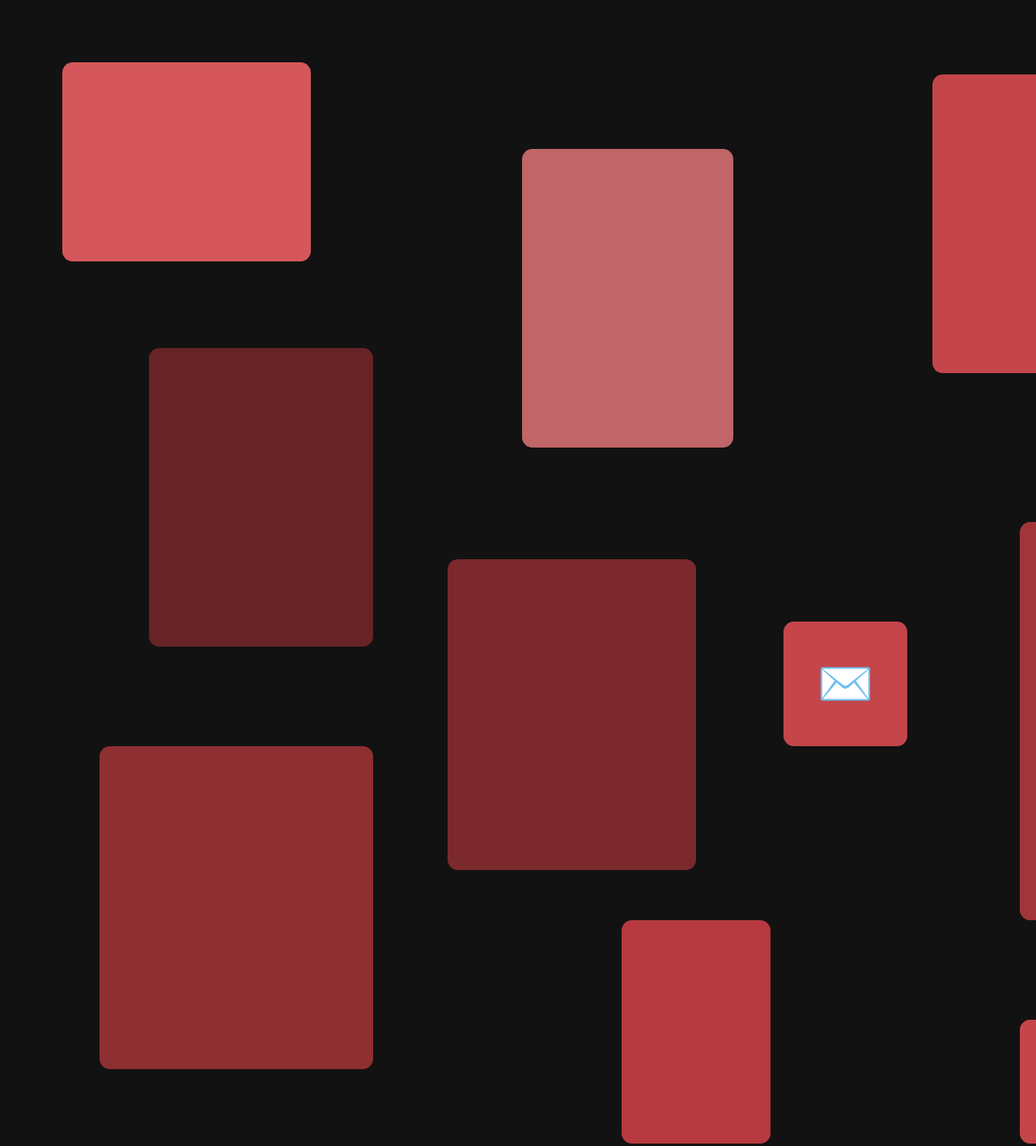
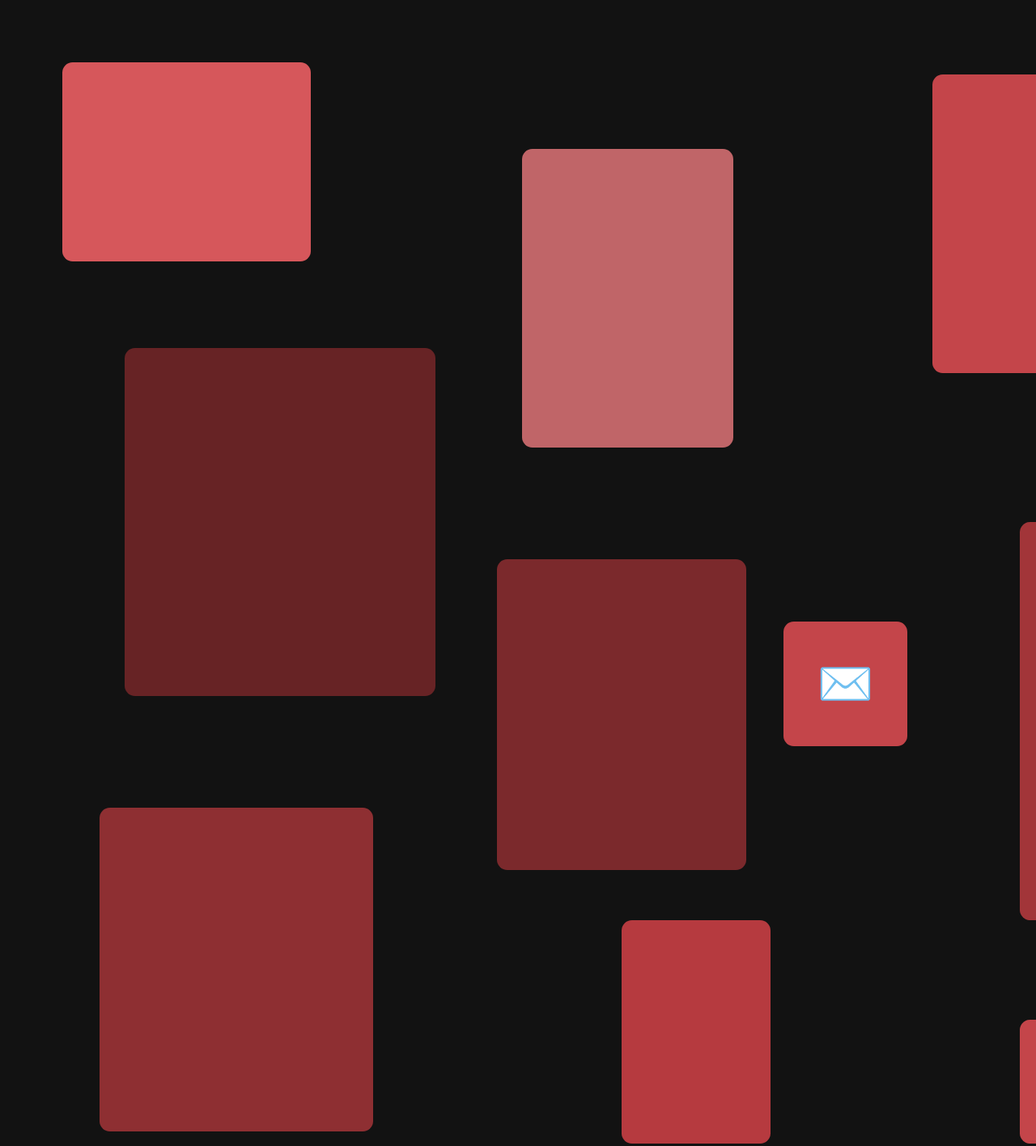
Before and after one commit to Hergelink/portfolio, a plain HTML site: page index.html in a window 1280 px wide. Shown: the top 1416 px of the page at 81% size. Drawn offline with Linux system fonts and the light colour scheme.

Commit message:
added new screenshot for klevvvers

```diff
--- a/style.css
+++ b/style.css
@@ -129,9 +129,9 @@ body {
 
   .tile:nth-child(3) {
     background-color: #672325;
-    height: 24%;
-    width: 18%;
-    left: 12%;
+    height: 28%;
+    width: 25%;
+    left: 10%;
     top: 28%;
   }
 
@@ -139,7 +139,7 @@ body {
     background-color: #7b292c;
     height: 25%;
     width: 20%;
-    left: 36%;
+    left: 40%;
     top: 45%;
   }
 
@@ -148,7 +148,7 @@ body {
     height: 26%;
     width: 22%;
     left: 8%;
-    top: 60%;
+    top: 65%;
   }
 
   .tile:nth-child(6) {
```
Also changed, not shown: images/klevvvers.webp.
